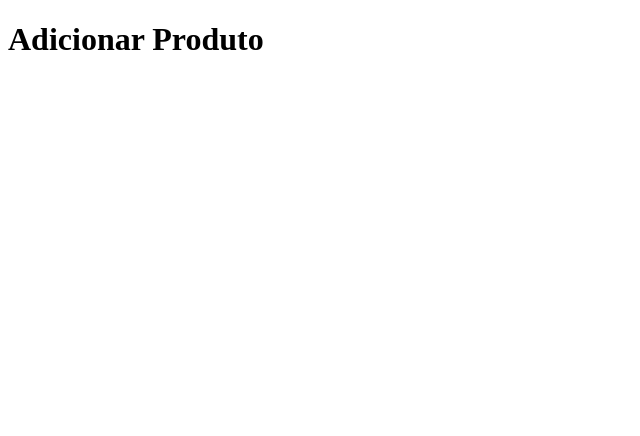
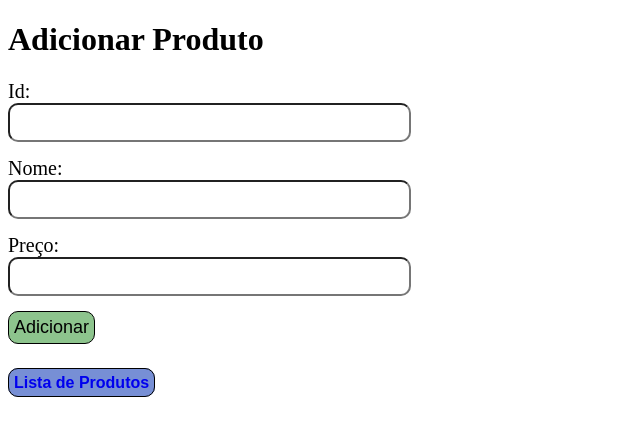
Before and after one commit to linahsu/trybe-exercicios-python, a Flask app: page /products/add in a window 1280 px wide. Shown: the top 436 px of the page, without its empty margins (0-640 px from the left). Run offline with Flask 3, Linux system fonts and the light colour scheme.

Commit message:
feat: implements add_product page

```diff
--- a/5-Eletiva-Python/secao-3-Flask/dia-4-Server-Side-Rendering-em-Flask/exercise-book/src/controllers/product_controller.py
+++ b/5-Eletiva-Python/secao-3-Flask/dia-4-Server-Side-Rendering-em-Flask/exercise-book/src/controllers/product_controller.py
@@ -20,6 +20,6 @@ def add_new_product():
 
     products.append(Product(id, name, price))
 
-    return redirect("/")
+    return redirect("/products")
 
   return render_template("add_product.html")
--- /dev/null
+++ b/5-Eletiva-Python/secao-3-Flask/dia-4-Server-Side-Rendering-em-Flask/exercise-book/src/static/add_product.css
@@ -0,0 +1,33 @@
+form {
+  margin-bottom: 30px;
+}
+
+input {
+  display: block;
+  margin-bottom: 15px;
+  width: 30%;
+  padding: 10px;
+  border-radius: 10px;
+}
+
+label {
+  font-size: 20px;
+}
+
+button {
+  border: 1px solid black;
+  border-radius: 10px;
+  padding: 5px;
+  background-color: rgb(141, 196, 141);
+  font-size: 18px;
+}
+
+a {
+  border: 1px solid black;
+  border-radius: 10px;
+  padding: 5px;
+  text-decoration: none;
+  background-color:rgb(119, 143, 213);
+  font-family: Arial, Helvetica, sans-serif;
+  font-weight: 700;
+}
--- a/5-Eletiva-Python/secao-3-Flask/dia-4-Server-Side-Rendering-em-Flask/exercise-book/src/views/templates/add_product.html
+++ b/5-Eletiva-Python/secao-3-Flask/dia-4-Server-Side-Rendering-em-Flask/exercise-book/src/views/templates/add_product.html
@@ -4,8 +4,24 @@
   <meta charset="UTF-8">
   <meta name="viewport" content="width=device-width, initial-scale=1.0">
   <title>Add product</title>
+  <link rel="stylesheet" href="{{ url_for('static', filename='add_product.css') }}">
 </head>
 <body>
   <h1>Adicionar Produto</h1>
+
+  <form action="/products/add" method="post">
+    <label for="id">Id:</label>
+    <input type="text" name="id" required>
+
+    <label for="name">Nome:</label>
+    <input type="text" name="name" required>
+
+    <label for="price">Preço:</label>
+    <input type="text" name="price" required>
+
+    <button type="submit">Adicionar</button>
+  </form>
+
+  <a href="/products">Lista de Produtos</a>
 </body>
 </html>
--- a/5-Eletiva-Python/secao-3-Flask/dia-4-Server-Side-Rendering-em-Flask/exercise-book/src/views/templates/movies.html
+++ b/5-Eletiva-Python/secao-3-Flask/dia-4-Server-Side-Rendering-em-Flask/exercise-book/src/views/templates/movies.html
@@ -4,6 +4,7 @@
   <meta charset="UTF-8">
   <meta name="viewport" content="width=device-width, initial-scale=1.0">
   <title>Movies</title>
+  <link rel="stylesheet" href="{{ url_for('static', filename='movies.css') }}">
 </head>
 <body>
   <h1>Lista de Filmes</h1>
@@ -11,7 +12,6 @@
     <tr>
       <th>Título</th>
       <th>Ano de lançamento</th>
-      <link rel="stylesheet" href="{{ url_for('static', filename='movies.css') }}">
     </tr>
 
     {% for movie in movies %}
--- a/5-Eletiva-Python/secao-3-Flask/dia-4-Server-Side-Rendering-em-Flask/exercise-book/src/views/templates/products.html
+++ b/5-Eletiva-Python/secao-3-Flask/dia-4-Server-Side-Rendering-em-Flask/exercise-book/src/views/templates/products.html
@@ -4,6 +4,7 @@
   <meta charset="UTF-8">
   <meta name="viewport" content="width=device-width, initial-scale=1.0">
   <title>Products</title>
+  <link rel="stylesheet" href="{{ url_for('static', filename='products.css') }}">
 </head>
 <body>
   <h1>Lista de Produtos</h1>
```
Also changed, not shown: 5-Eletiva-Python/secao-3-Flask/dia-4-Server-Side-Rendering-em-Flask/exercise-book/src/static/products.css (added, +19 -0 lines).
